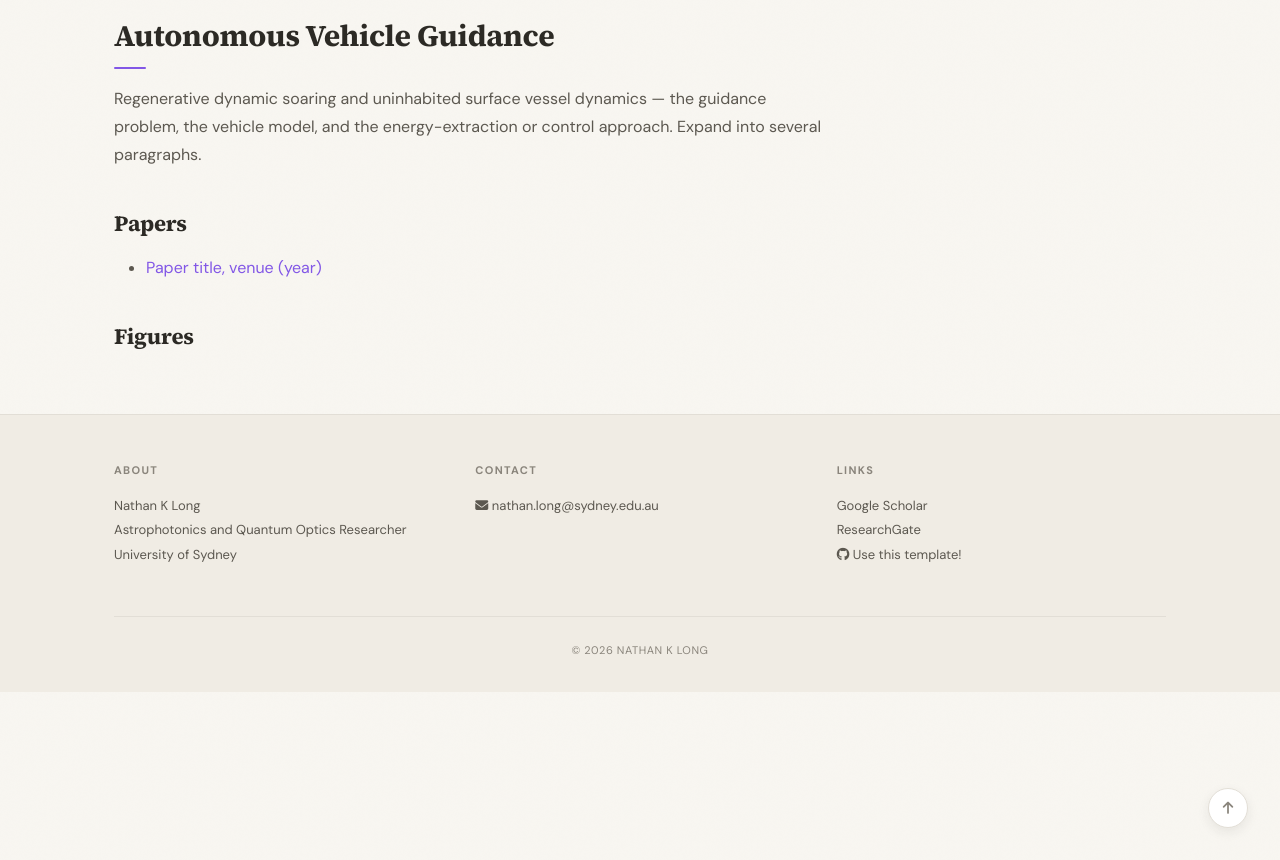
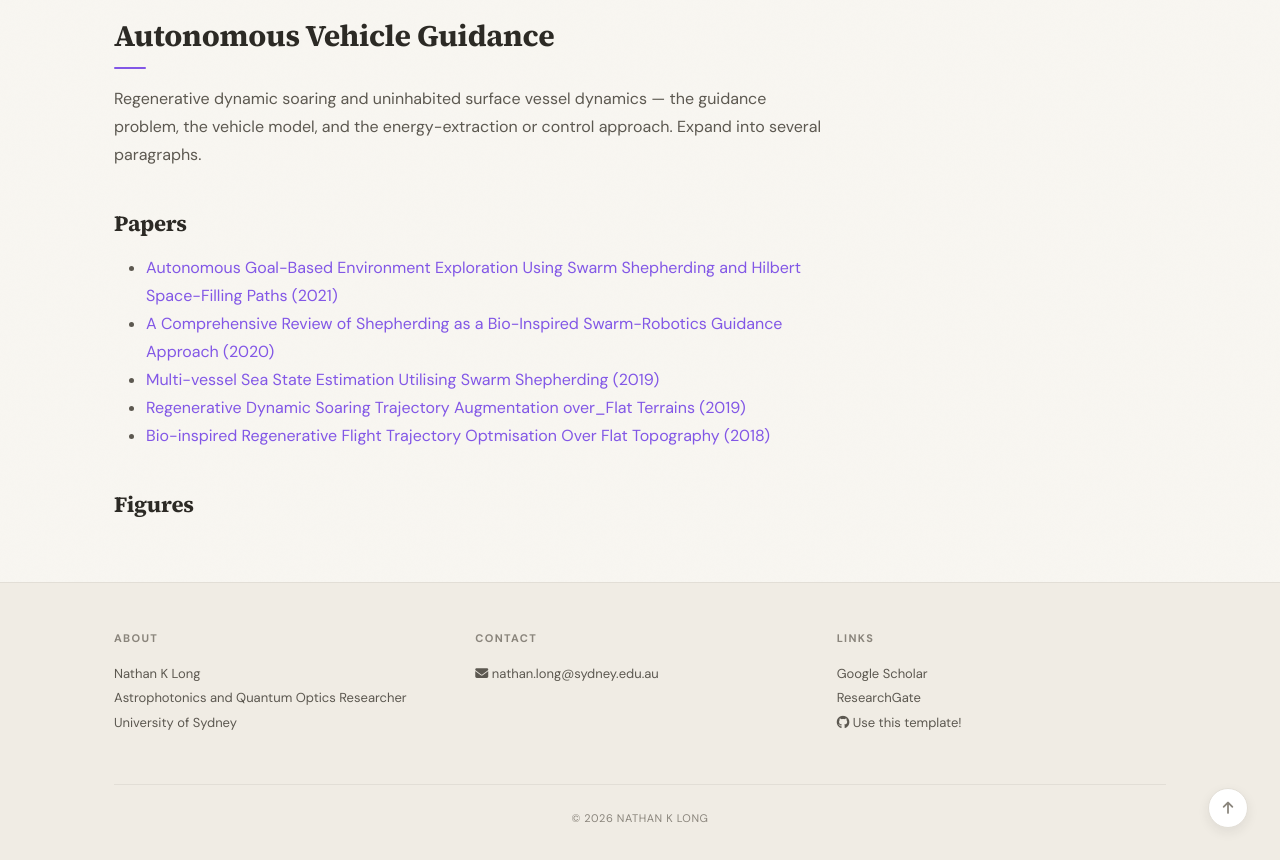
Before and after one commit to nathanklong/nathanklong.github.io, a Jekyll site: the page built from _pages/research-autonomous-vehicle-guidance.md, in a window 1280 px wide and 900 px high, scrolled down 637 px, cut to the strip 40-900 px from the top of the window. Built offline with Jekyll 4.4.1, drawn with Linux system fonts in a browser that asks for light colours; a style sheet for code colours, icons or effects is not loaded.

Commit message:
Update research papers in guidance section
Added several research papers related to autonomous vehicle guidance.

```diff
--- a/_pages/research-autonomous-vehicle-guidance.md
+++ b/_pages/research-autonomous-vehicle-guidance.md
@@ -12,11 +12,18 @@ guidance problem, the vehicle model, and the energy-extraction or control
 approach. Expand into several paragraphs.
 
 ### Papers
-- [Paper title, venue (year)](https://doi.org/10.xxxx/xxxxx)
 
 {% comment %}
-- [Another paper (PDF)]({{ site.url }}{{ site.baseurl }}/papers/yourpaper.pdf)
+- [Paper title, venue (year)](https://doi.org/10.xxxx/xxxxx)
 {% endcomment %}
+
+
+- [Autonomous Goal-Based Environment Exploration Using Swarm Shepherding and Hilbert Space-Filling Paths (2021)]({{ site.url }}{{ site.baseurl }}/papers/Long2021_-_Autonomous Goal-Based Environment Exploration Using Swarm Shepherding and Hilbert Space-Filling Paths.pdf)
+- [A Comprehensive Review of Shepherding as a Bio-Inspired Swarm-Robotics Guidance Approach (2020)]({{ site.url }}{{ site.baseurl }}/papers/Long2020_-_A Comprehensive Review of Shepherding as a Bio-Inspired Swarm-Robotics Guidance Approach.pdf)
+- [Multi-vessel Sea State Estimation Utilising Swarm Shepherding (2019)]({{ site.url }}{{ site.baseurl }}/papers/Long2019_-_Multi-vessel Sea State Estimation Utilising Swarm Shepherding.pdf)
+- [Regenerative Dynamic Soaring Trajectory Augmentation over_Flat Terrains (2019)]({{ site.url }}{{ site.baseurl }}/papers/Long2019_-_Regenerative_Dynamic_Soaring_Trajectory_Augmentation_over_Flat_Terrains.pdf)
+- [Bio-inspired Regenerative Flight Trajectory Optmisation Over Flat Topography (2018)]({{ site.url }}{{ site.baseurl }}/papers/Long2018_-_Bio-inspired_Regenerative_Flight_Trajectory_Optmisation_Over_Flat_Topography.pdf)
+
 
 ### Figures
 {% comment %}
```
